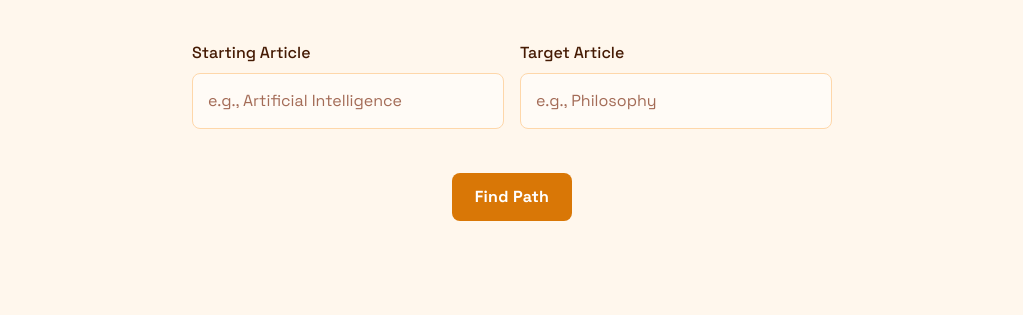
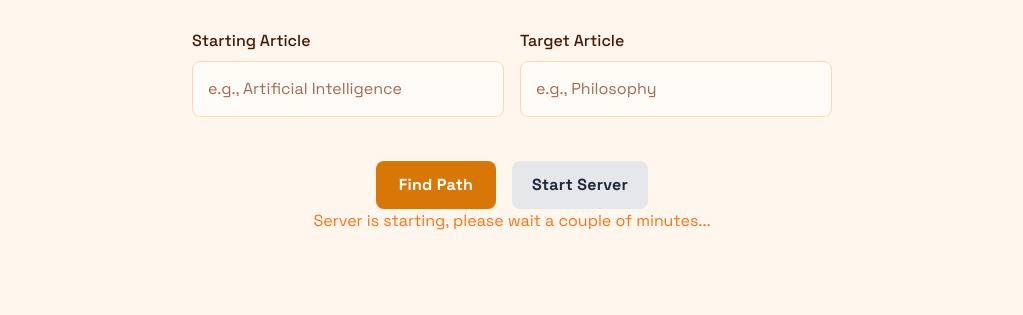
Before and after one commit to indenigrate/WikiHunt-Bot, a plain HTML site: page frontend/index.html in a window 1280 px wide. Shown: the part 313-628 px from the top of the page, without its empty margins (128-1151 px from the left). Drawn offline with nearby package versions, Linux system fonts and the light colour scheme; no server answers.

Commit message:
feat: start server in frontend

```diff
--- a/frontend/index.html
+++ b/frontend/index.html
@@ -113,12 +113,17 @@
                                 </label>
                             </div>
                         </div>
-                        <div class="mt-8 flex justify-center">
+                        <div class="mt-8 flex justify-center gap-4">
                             <button id="find-path-btn"
                                 class="flex min-w-[120px] max-w-[480px] cursor-pointer items-center justify-center overflow-hidden rounded-lg h-12 px-5 bg-primary text-white text-base font-bold leading-normal tracking-[0.015em] hover:bg-primary-hover focus:outline-none focus:ring-4 focus:ring-focus-ring/50">
                                 <span class="truncate">Find Path</span>
                             </button>
+                            <button id="start-server-btn"
+                                class="flex min-w-[120px] max-w-[480px] cursor-pointer items-center justify-center overflow-hidden rounded-lg h-12 px-5 bg-gray-200 text-gray-800 text-base font-bold leading-normal tracking-[0.015em] hover:bg-gray-300 focus:outline-none focus:ring-4 focus:ring-gray-400/50">
+                                <span class="truncate">Start Server</span>
+                            </button>
                         </div>
+                        <div id="server-status" class="w-full max-w-4xl mt-4 text-center"></div>
                         <div id="results-container" class="w-full max-w-4xl mt-10 hidden">
                             <div id="loading-spinner" class="hidden">
                                 <div class="flex justify-center items-center">
--- a/frontend/script.js
+++ b/frontend/script.js
@@ -2,6 +2,8 @@ document.addEventListener('DOMContentLoaded', () => {
     const startInput = document.getElementById('start-article');
     const endInput = document.getElementById('end-article');
     const findPathButton = document.getElementById('find-path-btn');
+    const startServerButton = document.getElementById('start-server-btn');
+    const serverStatus = document.getElementById('server-status');
     const resultsContainer = document.getElementById('results-container');
     const pathList = document.getElementById('path-list');
     const loadingSpinner = document.getElementById('loading-spinner');
@@ -9,6 +11,28 @@ document.addEventListener('DOMContentLoaded', () => {
 
     const startSuggestions = document.getElementById('start-suggestions');
     const endSuggestions = document.getElementById('end-suggestions');
+
+    // Health check function
+    async function healthCheck() {
+        try {
+            const response = await fetch('http://localhost:8080/healthz');
+            if (response.ok) {
+                serverStatus.textContent = 'Server is running!';
+                serverStatus.className = 'text-green-500';
+            } else {
+                serverStatus.textContent = 'Server is starting, please wait a couple of minutes...';
+                serverStatus.className = 'text-orange-500';
+            }
+        } catch (error) {
+            serverStatus.textContent = 'Server is starting, please wait a couple of minutes...';
+            serverStatus.className = 'text-orange-500';
+        }
+    }
+
+    // Call health check on page load
+    healthCheck();
+
+    startServerButton.addEventListener('click', healthCheck);
 
     // 1. Debounce function to limit API calls
     function debounce(func, wait) {
```
Also changed, not shown: 1 other file.
